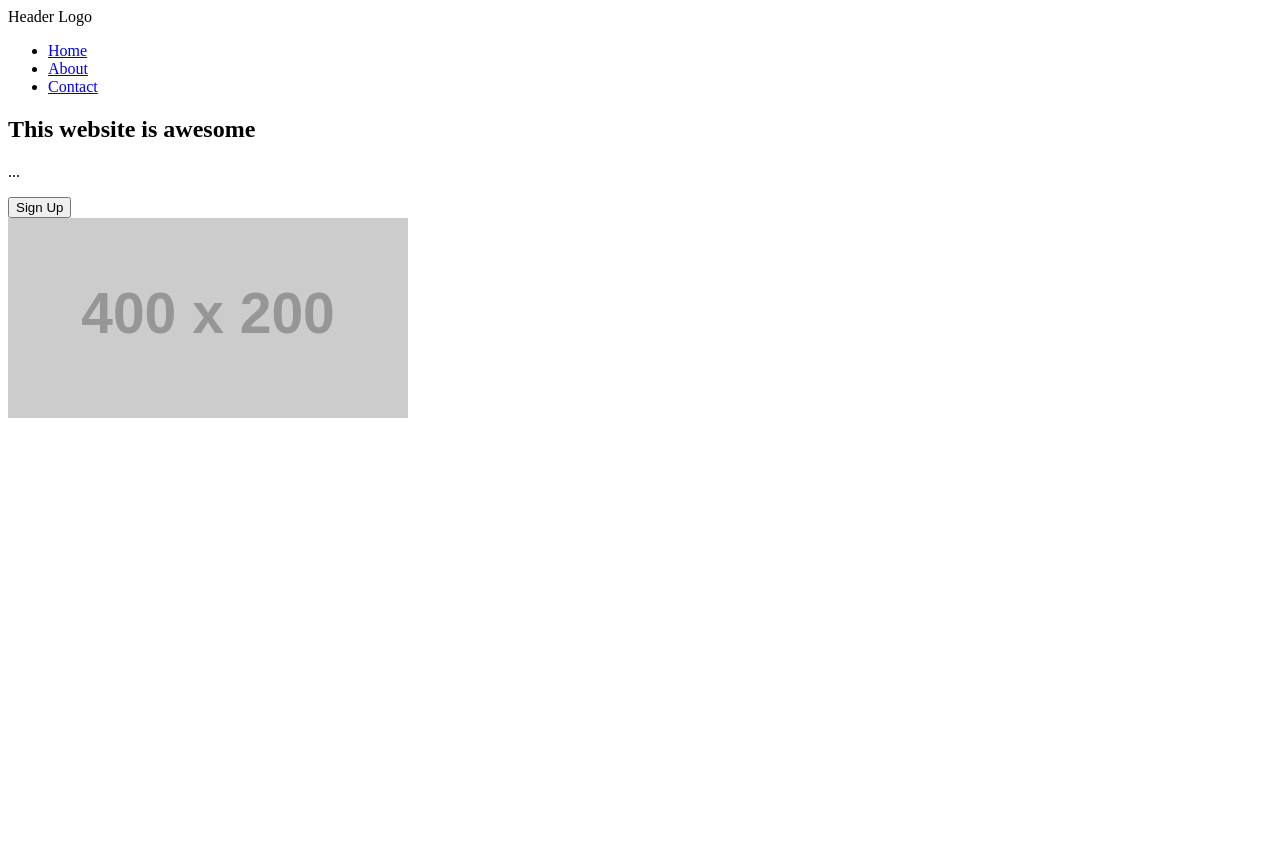
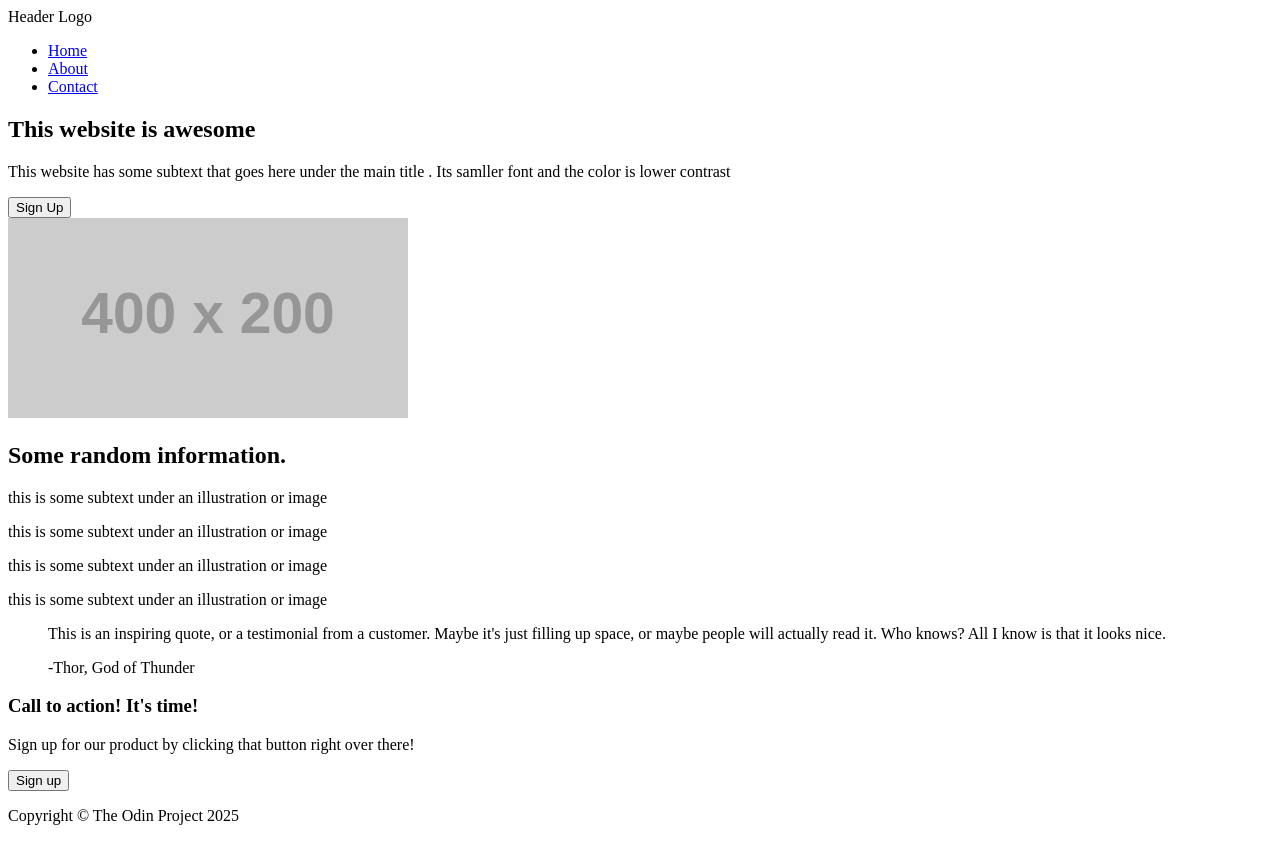
Before and after one commit to anandhu597/odin-landing-page, a plain HTML site: page index.html in a window 1280 px wide. Before the commit the page ends 800 px from the top, so only its background shows below. Drawn offline with Linux system fonts and the light colour scheme; placeholder pictures from the web are drawn by us.

Commit message:
feat: complete all remaining page sections (info, quote, cta, footer)

```diff
--- a/index.html
+++ b/index.html
@@ -19,7 +19,10 @@
       <section class="hero">
         <div class="hero-text-container">
           <h1>This website is awesome</h1>
-          <p>...</p>
+          <p>
+            This website has some subtext that goes here under the main title .
+            Its samller font and the color is lower contrast
+          </p>
           <button>Sign Up</button>
         </div>
 
@@ -30,6 +33,57 @@
           />
         </div>
       </section>
+      <section class="info-section">
+        <h2>Some random information.</h2>
+
+        <div class="info-container">
+          <div class="info-box">
+            <div class="illustration-placeholder"></div>
+            <p>this is some subtext under an illustration or image</p>
+          </div>
+
+          <div class="info-box">
+            <div class="illustration-placeholder"></div>
+            <p>this is some subtext under an illustration or image</p>
+          </div>
+
+          <div class="info-box">
+            <div class="illustration-placeholder"></div>
+            <p>this is some subtext under an illustration or image</p>
+          </div>
+
+          <div class="info-box">
+            <div class="illustration-placeholder"></div>
+            <p>this is some subtext under an illustration or image</p>
+          </div>
+        </div>
+      </section>
+      <section class="quote-section">
+        <div class="quote-container">
+          <blockquote>
+            <p class="quote-text">
+              This is an inspiring quote, or a testimonial from a customer.
+              Maybe it's just filling up space, or maybe people will actually
+              read it. Who knows? All I know is that it looks nice.
+            </p>
+            <p class="quote-source">-Thor, God of Thunder</p>
+          </blockquote>
+        </div>
+      </section>
+      <section class="cta-section">
+        <div class="cta-box">
+          <div class="cta-text">
+            <h3>Call to action! It's time!</h3>
+            <p>
+              Sign up for our product by clicking that button right over there!
+            </p>
+          </div>
+          <button class="cta-button">Sign up</button>
+        </div>
+      </section>
+      <footer>
+        <p>Copyright &copy; The Odin Project 2025</p>
+      </footer>
     </header>
   </body>
 </html>
```
